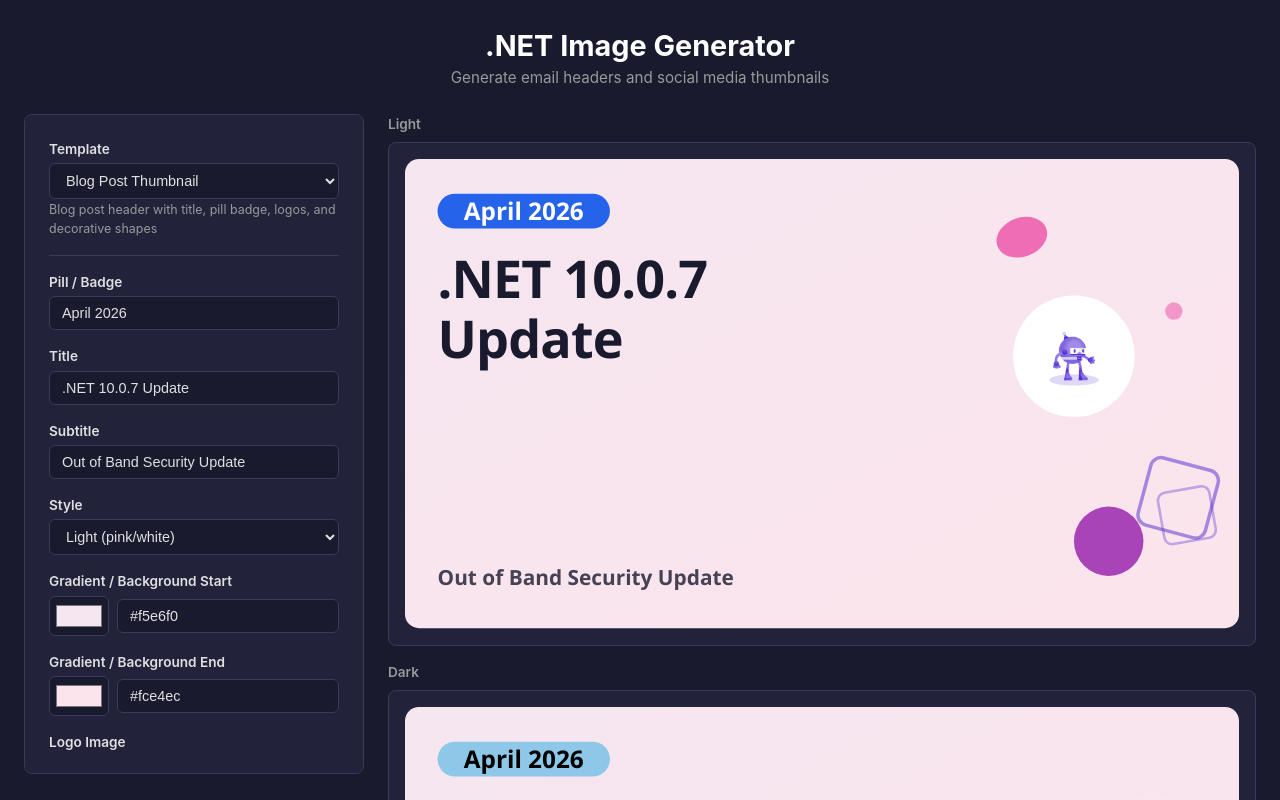
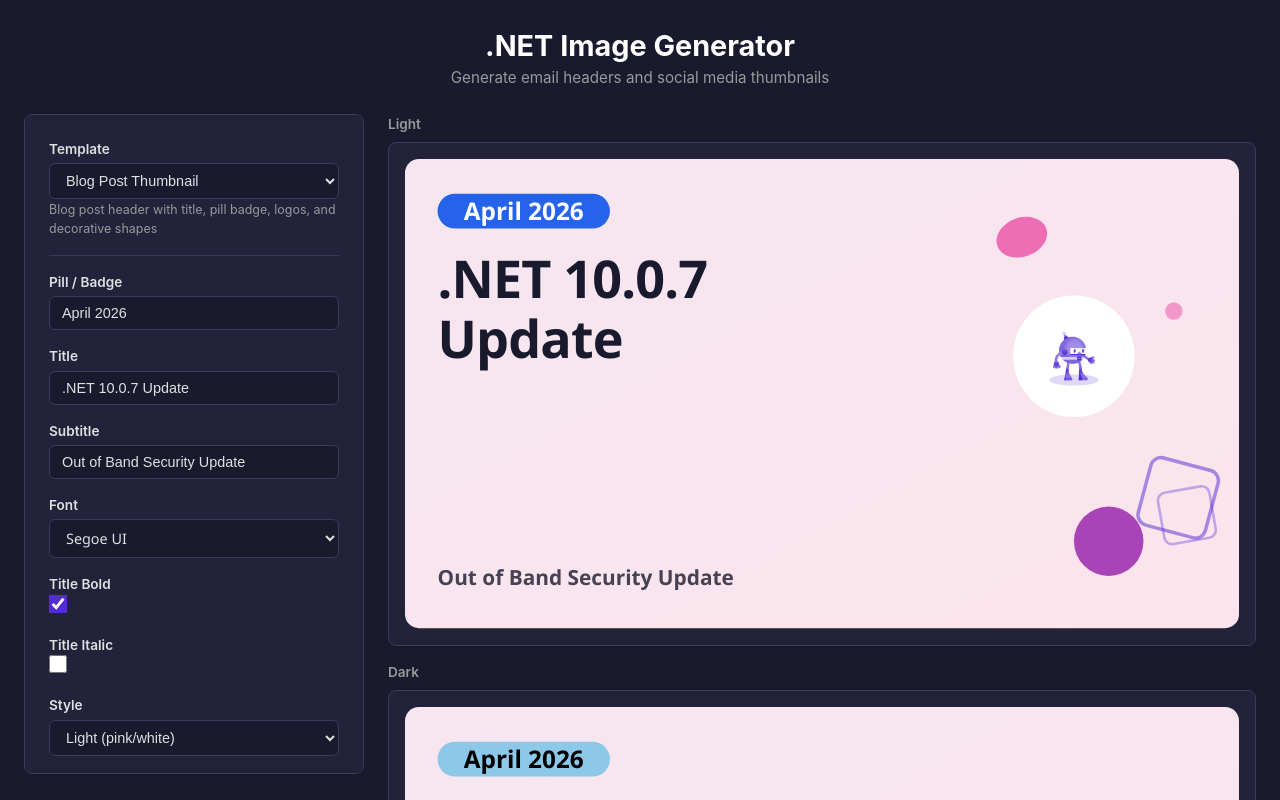
Before and after one commit to rbhanda/thumbnail-generator, a React (Vite) app: page / in a window 1280 px wide. Shown: the top 800 px of the page. Built offline with nearby package versions, Linux system fonts and the light colour scheme.

Commit message:
Add font family selector, bold and italic toggles for title text

```diff
--- a/src/App.jsx
+++ b/src/App.jsx
@@ -1,5 +1,5 @@
 import { useState, useCallback, useRef } from 'react'
-import { TEMPLATES, getTemplate, getDefaultValues, getTemplateIds } from './templates'
+import { TEMPLATES, FONT_OPTIONS, getTemplate, getDefaultValues, getTemplateIds } from './templates'
 import { generateEmailHeaderSvg } from './generators/emailHeader'
 import { generateBlogPostSvg } from './generators/blogPost'
 
@@ -279,6 +279,39 @@
       )
     }
 
+    if (field.type === 'font') {
+      return (
+        <div key={field.id} className="control-group">
+          <label htmlFor={`field-${field.id}`}>{field.label}</label>
+          <select
+            id={`field-${field.id}`}
+            value={value || field.defaultValue}
+            onChange={(e) => handleFieldChange(field.id, e.target.value)}
+            style={{ fontFamily: value || field.defaultValue }}
+          >
+            {FONT_OPTIONS.map(opt => (
+              <option key={opt.label} value={opt.value} style={{ fontFamily: opt.value }}>{opt.label}</option>
+            ))}
+          </select>
+        </div>
+      )
+    }
+
+    if (field.type === 'toggle') {
+      return (
+        <div key={field.id} className="control-group" style={{ flexDirection: 'row', alignItems: 'center', gap: '8px' }}>
+          <label htmlFor={`field-${field.id}`} style={{ marginBottom: 0, cursor: 'pointer' }}>{field.label}</label>
+          <input
+            type="checkbox"
+            id={`field-${field.id}`}
+            checked={!!value}
+            onChange={(e) => handleFieldChange(field.id, e.target.checked)}
+            style={{ width: '18px', height: '18px', accentColor: 'var(--color-primary)' }}
+          />
+        </div>
+      )
+    }
+
     // Default: text
     return (
       <div key={field.id} className="control-group">
--- a/src/generators/blogPost.js
+++ b/src/generators/blogPost.js
@@ -12,6 +12,9 @@
     gradientEnd = '#fce4ec',
     logoImage = null,
     extraImages = [],
+    fontFamily = "'Segoe UI', system-ui, sans-serif",
+    titleBold = true,
+    titleItalic = false,
   } = values
 
   // Sanitize image URLs to prevent script injection
@@ -27,6 +30,10 @@
   const pillText = isLight ? '#ffffff' : '#000000'
   const bgStart = isLight ? gradientStart : (gradientStart === '#f5e6f0' ? '#2d1b69' : gradientStart)
   const bgEnd = isLight ? gradientEnd : (gradientEnd === '#fce4ec' ? '#512bd4' : gradientEnd)
+
+  const fontWeight = titleBold ? '800' : '400'
+  const fontStyle = titleItalic ? 'italic' : 'normal'
+  const safeFont = escapeXml(fontFamily)
 
   // Pill badge
   const pillSize = Math.round(56 * scale)
@@ -50,7 +57,7 @@
   const titleLines = wrapText(title, maxCharsPerLine)
   const titleStartY = pill ? pillY + pillHeight + Math.round(40 * scale) + titleSize : Math.round(160 * scale) + titleSize
   const titleSection = titleLines.map((line, i) =>
-    `<text x="${edgeX}" y="${titleStartY + i * titleLineHeight}" font-family="'Segoe UI', system-ui, sans-serif" font-size="${titleSize}" font-weight="800" fill="${textColor}" letter-spacing="-2">${escapeXml(line)}</text>`
+    `<text x="${edgeX}" y="${titleStartY + i * titleLineHeight}" font-family="${safeFont}" font-size="${titleSize}" font-weight="${fontWeight}" font-style="${fontStyle}" fill="${textColor}" letter-spacing="-2">${escapeXml(line)}</text>`
   ).join('\n  ')
 
   // Subtitle at bottom-left
@@ -59,7 +66,7 @@
   const subtitleMaxChars = Math.floor(textMaxWidth / (subtitleSize * 0.5))
   const subtitleLines = wrapText(subtitle, subtitleMaxChars)
   const subtitleSection = subtitle ? subtitleLines.map((line, i) =>
-    `<text x="${edgeX}" y="${subtitleY + i * (subtitleSize * 1.2)}" font-family="'Segoe UI', system-ui, sans-serif" font-size="${subtitleSize}" font-weight="600" fill="${textColor}" opacity="0.8">${escapeXml(line)}</text>`
+    `<text x="${edgeX}" y="${subtitleY + i * (subtitleSize * 1.2)}" font-family="${safeFont}" font-size="${subtitleSize}" font-weight="600" fill="${textColor}" opacity="0.8">${escapeXml(line)}</text>`
   ).join('\n  ') : ''
 
   // Logo in white circle on right side
--- a/src/generators/emailHeader.js
+++ b/src/generators/emailHeader.js
@@ -10,6 +10,9 @@
     subtitle = '',
     variant = 'dark',
     extraImages = [],
+    fontFamily = "'Segoe UI', system-ui, sans-serif",
+    titleBold = false,
+    titleItalic = true,
   } = values
 
   // Sanitize image URLs to prevent script injection
@@ -28,6 +31,9 @@
   const dateColor = isDark ? '#4d9fff' : '#0066ff'
   const titleColor = isDark ? '#ffffff' : '#512bd4'
   const subtitleColor = isDark ? '#8dc8e8' : '#0066ff'
+  const fontWeight = titleBold ? '700' : '300'
+  const fontStyle = titleItalic ? 'italic' : 'normal'
+  const safeFont = escapeXml(fontFamily)
 
   // .NET badge
   const badgeW = r(90)
@@ -41,7 +47,7 @@
 
   // Subtitle (center-right area, only if provided)
   const subtitleSection = subtitle ? `
-  <text x="${width * 0.52}" y="${rh(420)}" font-family="'Segoe UI', system-ui, sans-serif" font-size="${r(32)}" font-weight="400" font-style="italic" fill="${subtitleColor}">
+  <text x="${width * 0.52}" y="${rh(420)}" font-family="${safeFont}" font-size="${r(32)}" font-weight="400" font-style="${fontStyle}" fill="${subtitleColor}">
     ${escapeXml(subtitle)}
   </text>` : ''
 
@@ -70,12 +76,12 @@
   <rect width="${width}" height="${height}" fill="${isDark ? 'url(#bg-grad)' : bgColor}" />
 
   <!-- Date text -->
-  <text x="${r(80)}" y="${rh(130)}" font-family="'Segoe UI', system-ui, sans-serif" font-size="${r(40)}" font-weight="600" fill="${dateColor}">
+  <text x="${r(80)}" y="${rh(130)}" font-family="${safeFont}" font-size="${r(40)}" font-weight="600" fill="${dateColor}">
     ${escapeXml(dateText)}
   </text>
 
-  <!-- Title (italic) -->
-  <text x="${r(80)}" y="${rh(280)}" font-family="'Segoe UI', system-ui, sans-serif" font-size="${r(110)}" font-weight="300" font-style="italic" fill="${titleColor}" letter-spacing="-1">
+  <!-- Title -->
+  <text x="${r(80)}" y="${rh(280)}" font-family="${safeFont}" font-size="${r(110)}" font-weight="${fontWeight}" font-style="${fontStyle}" fill="${titleColor}" letter-spacing="-1">
     ${escapeXml(title)}
   </text>
 
--- a/src/templates.js
+++ b/src/templates.js
@@ -1,4 +1,16 @@
 // Template definitions for .NET image generator
+
+export const FONT_OPTIONS = [
+  { value: "'Segoe UI', system-ui, sans-serif", label: 'Segoe UI' },
+  { value: "'Arial', Helvetica, sans-serif", label: 'Arial' },
+  { value: "'Helvetica Neue', Helvetica, sans-serif", label: 'Helvetica Neue' },
+  { value: "'Georgia', serif", label: 'Georgia' },
+  { value: "'Times New Roman', Times, serif", label: 'Times New Roman' },
+  { value: "'Verdana', Geneva, sans-serif", label: 'Verdana' },
+  { value: "'Trebuchet MS', sans-serif", label: 'Trebuchet MS' },
+  { value: "'Calibri', sans-serif", label: 'Calibri' },
+  { value: "'Consolas', monospace", label: 'Consolas' },
+]
 
 export const TEMPLATES = {
   'blog-post': {
@@ -11,6 +23,9 @@
       { id: 'pill', label: 'Pill / Badge', type: 'text', placeholder: 'April 2026', defaultValue: 'April 2026' },
       { id: 'title', label: 'Title', type: 'text', placeholder: '.NET 10.0.7 Update', defaultValue: '.NET 10.0.7 Update' },
       { id: 'subtitle', label: 'Subtitle', type: 'text', placeholder: 'Out of Band Security Update', defaultValue: 'Out of Band Security Update' },
+      { id: 'fontFamily', label: 'Font', type: 'font', defaultValue: "'Segoe UI', system-ui, sans-serif" },
+      { id: 'titleBold', label: 'Title Bold', type: 'toggle', defaultValue: true },
+      { id: 'titleItalic', label: 'Title Italic', type: 'toggle', defaultValue: false },
       { id: 'variant', label: 'Style', type: 'select', options: [
         { value: 'light', label: 'Light (pink/white)' },
         { value: 'dark', label: 'Dark (purple gradient)' },
@@ -37,6 +52,9 @@
       { id: 'year', label: 'Year', type: 'text', placeholder: '2025', defaultValue: '2025' },
       { id: 'title', label: 'Title Text', type: 'text', placeholder: '.NET Updates', defaultValue: '.NET Updates' },
       { id: 'subtitle', label: 'Subtitle', type: 'text', placeholder: 'Out of Band Update', defaultValue: '' },
+      { id: 'fontFamily', label: 'Font', type: 'font', defaultValue: "'Segoe UI', system-ui, sans-serif" },
+      { id: 'titleBold', label: 'Title Bold', type: 'toggle', defaultValue: false },
+      { id: 'titleItalic', label: 'Title Italic', type: 'toggle', defaultValue: true },
       { id: 'extraImages', label: 'Additional Images', type: 'imageList', defaultValue: [] },
     ],
   },
```
